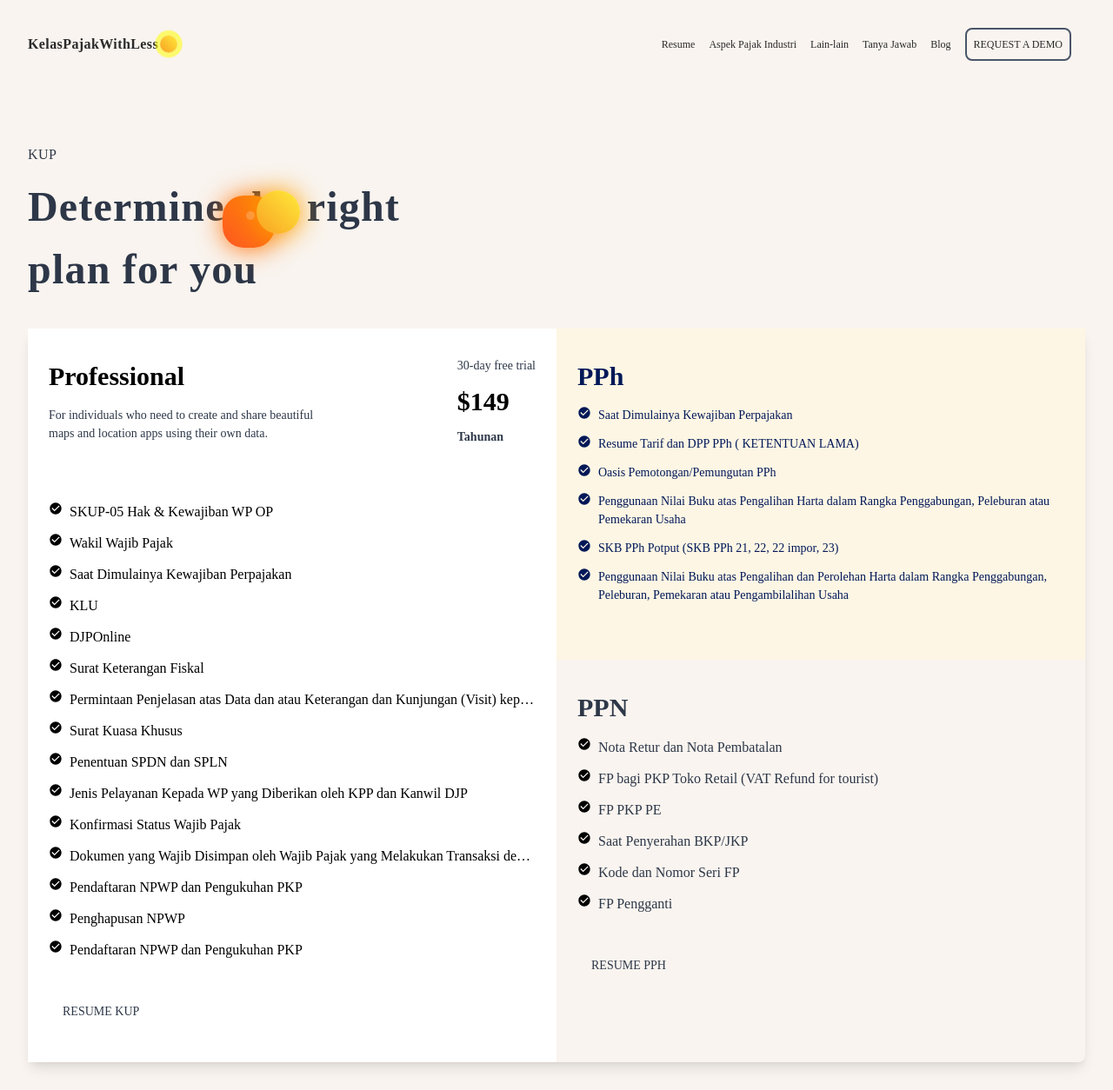
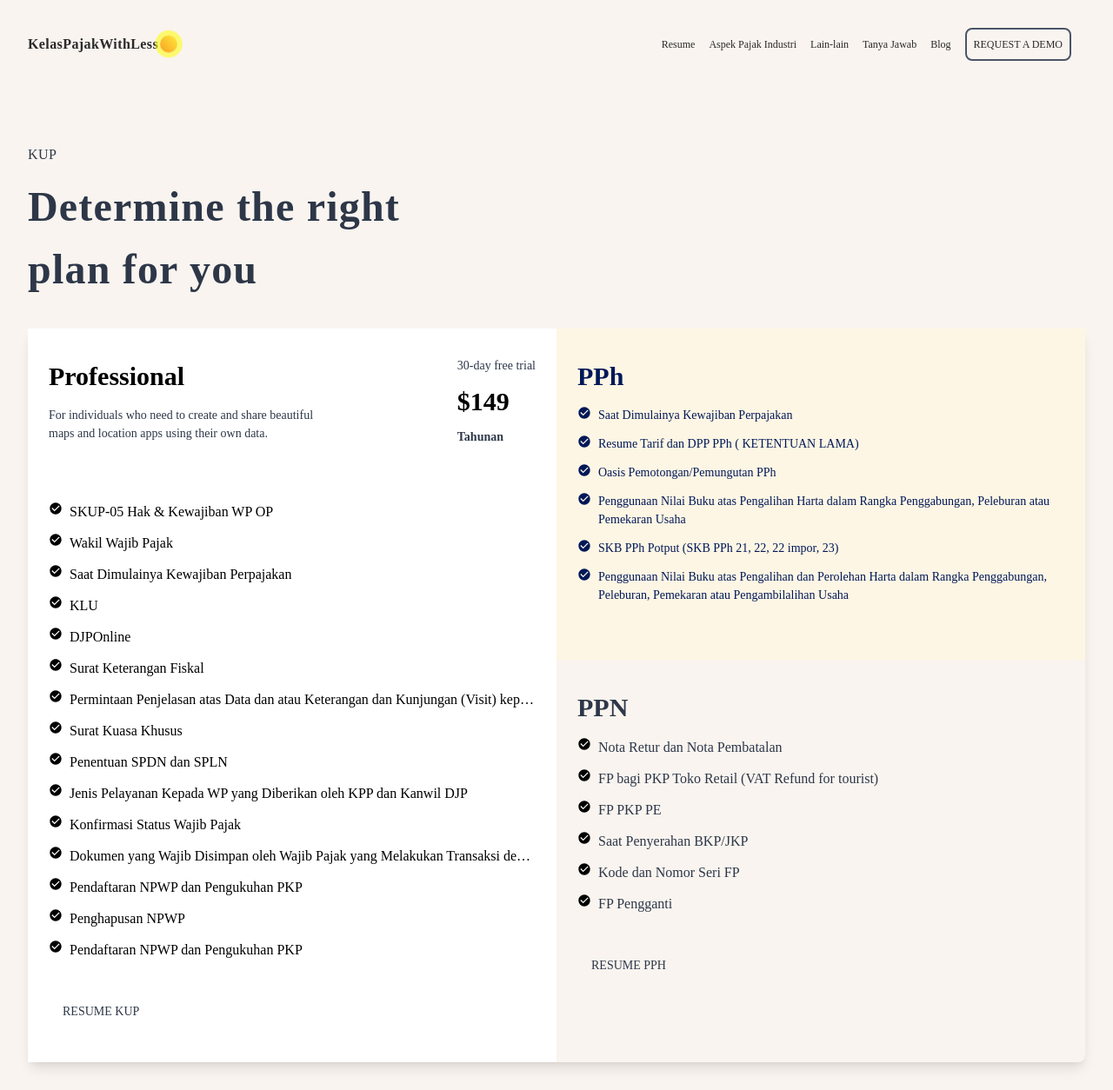
Before and after one commit to kelaspajak/rhinotail, a Jekyll site: the page built from index.html, in a window 1280 px wide. Shown: the whole page at 87% size. Built offline with Jekyll 4.4.1, drawn with Linux system fonts in a browser that asks for light colours.

Commit message:
Update nav.html

```diff
--- a/_includes/nav.html
+++ b/_includes/nav.html
@@ -34,8 +34,3 @@
       </li>
     </ul>
   </nav>
-  <div class="hot kotak">
-
-    <span class="suny"></span>
-    <span class="sunx"></span>
-  </div>
```
